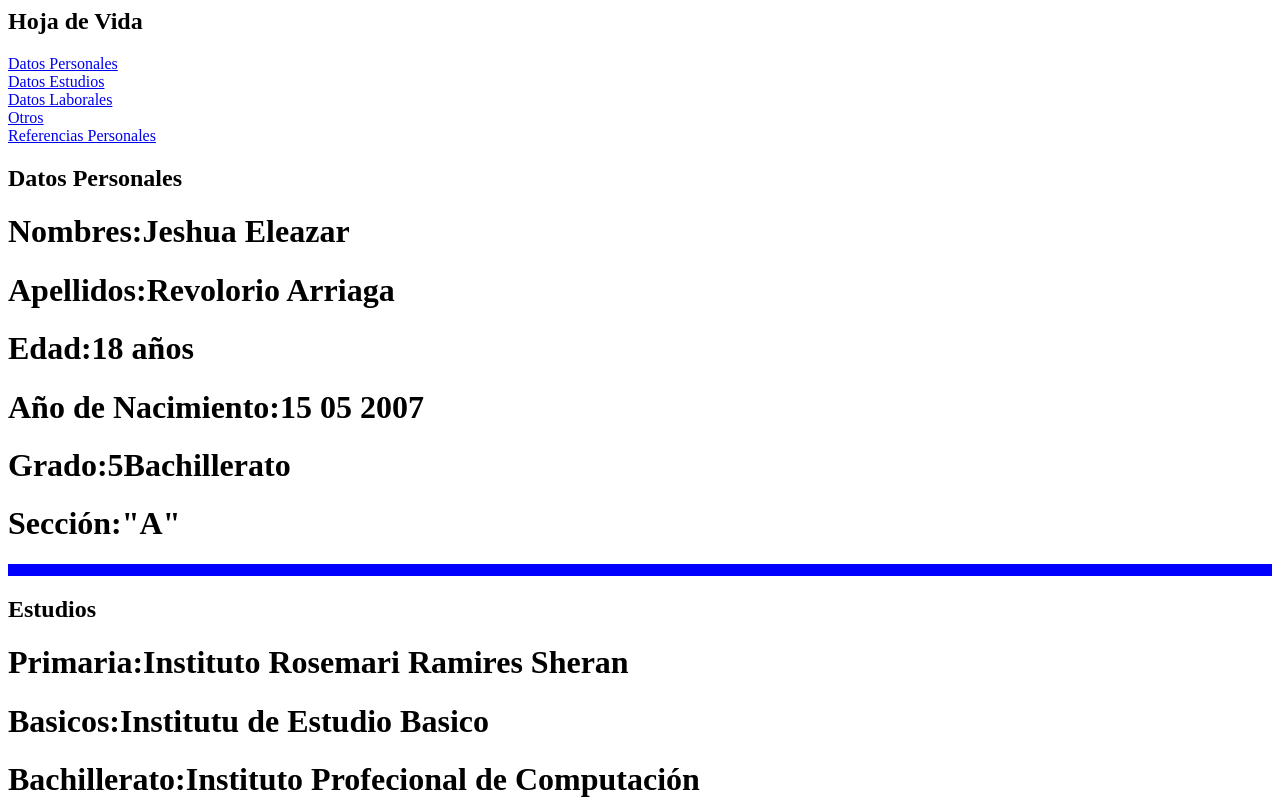
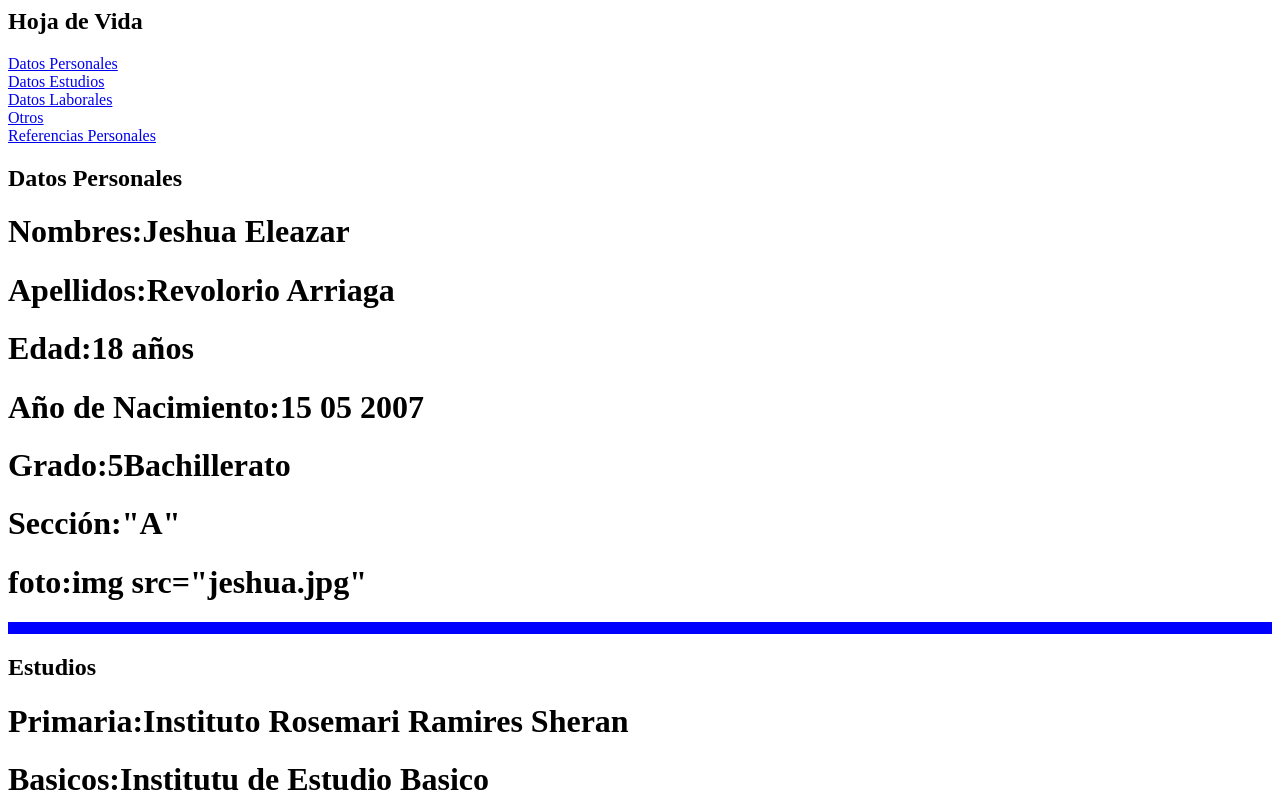
Before and after one commit to Jeshuarevolorio4ba/curriculum, a plain HTML site: page index.html in a window 1280 px wide. Shown: the top 801 px of the page. Drawn offline with Linux system fonts and the light colour scheme.

Commit message:
Update index.html

```diff
--- a/index.html
+++ b/index.html
@@ -16,6 +16,7 @@
             <h1>Año de Nacimiento:15 05 2007</h1>
             <h1>Grado:5Bachillerato</h1>
             <h1>Sección:"A"</h1>
+            <h1>foto:img src="jeshua.jpg"</h1>
             <hr size="12" color="blue" noshade="2">
 
             <a id="estudio"><h2>Estudios</h2></a>
```
